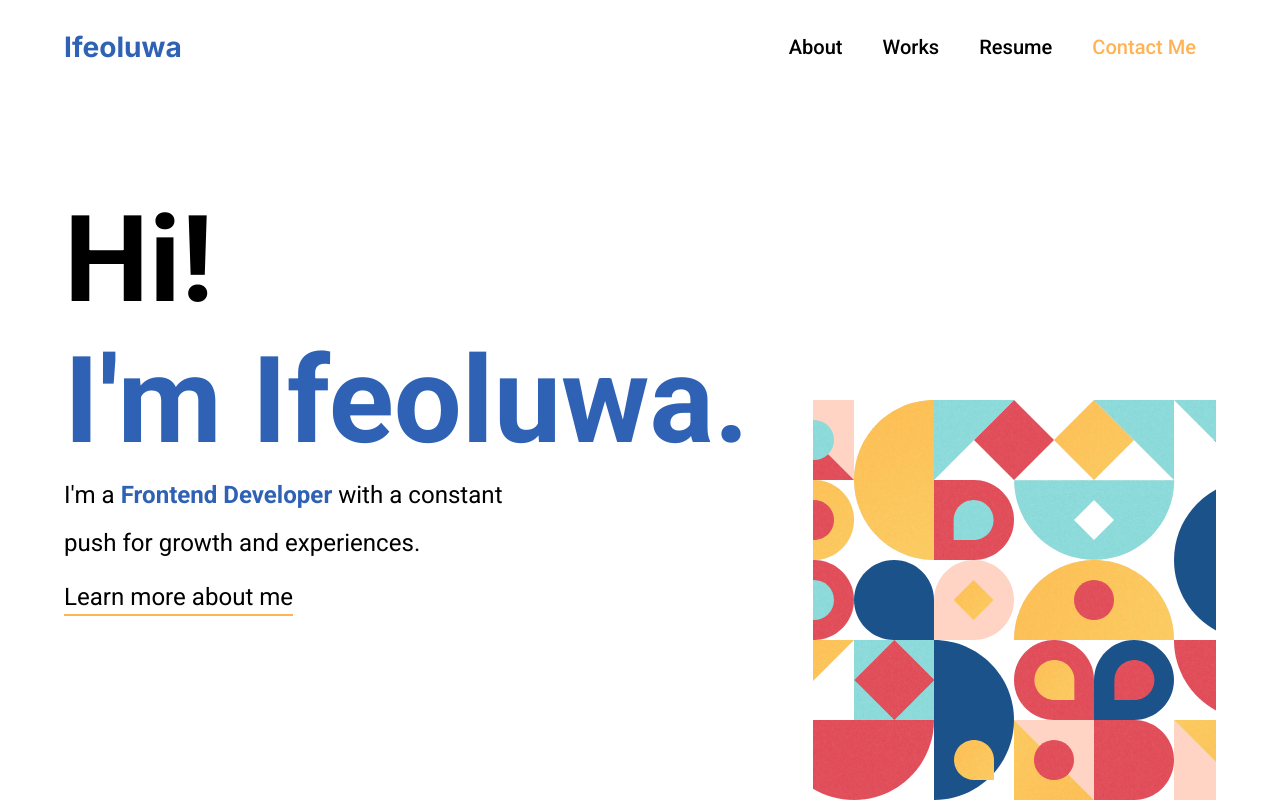
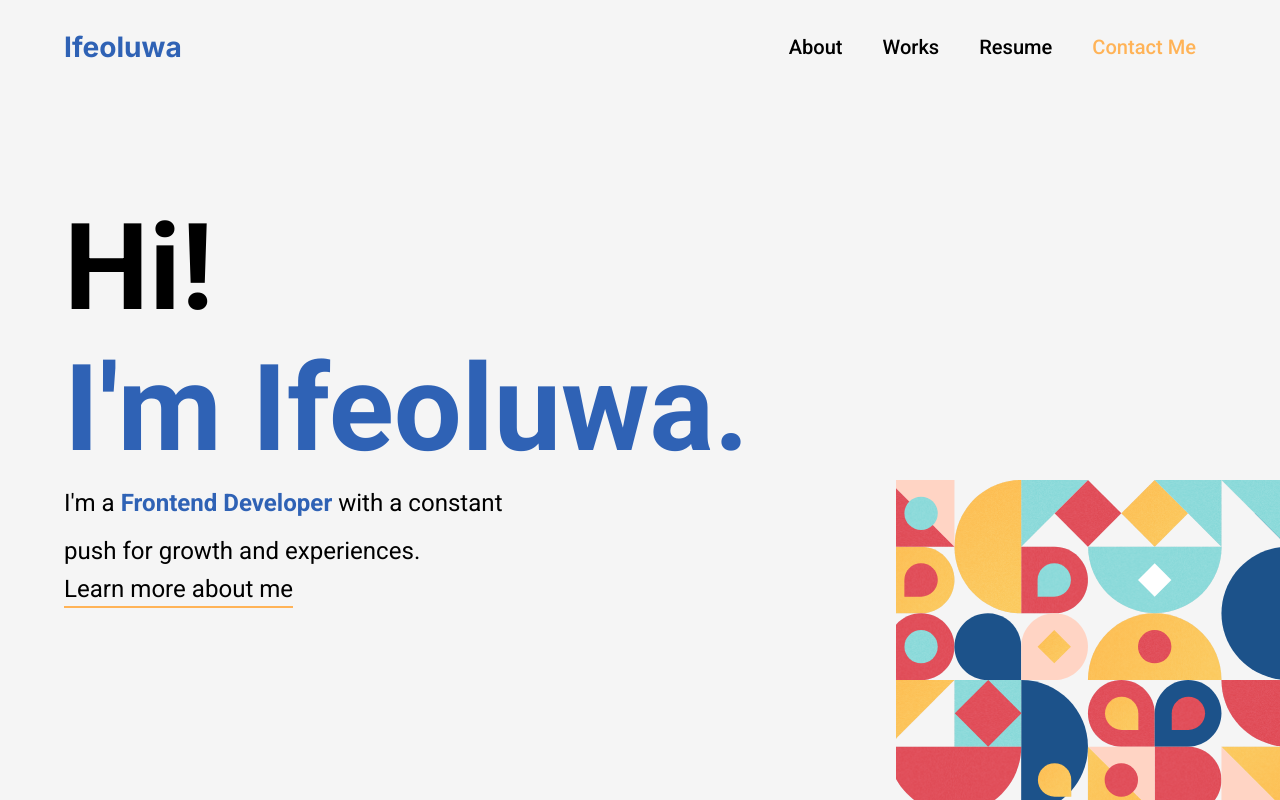
Before and after one commit to Adepejustephen/portfolio, a React (Create React App) app: page /home in a window 1280 px wide. Shown: the top 800 px of the page. Built offline with nearby package versions, Linux system fonts and the light colour scheme; a web font is replaced by a local one.

Commit message:
styled hero

```diff
--- a/src/components/Header/Header.Style.js
+++ b/src/components/Header/Header.Style.js
@@ -5,13 +5,13 @@ import { motion } from "framer-motion";
 
 export const Container = styled(motion.nav)`
   /* padding: 30px 0; */
-  min-height: ${(props) => (props.fix ? "80px" : "")};
+  height: ${(props) => (props.fix ? "80px" : "")};
   display: flex;
   align-items: center;
-  background-color: ${(props) => (props.fix ? "#fff" : "")};
+  background-color: ${(props) => (props.fix ? "#f5f5f5" : "")};
   position: ${(props) => (props.fix ? "fixed" : "absolute")};
   transition: ${(props) =>
-    props.fix ? " height 0.5s ease-in-out" : "0.5s ease-in-out"};
+    props.fix ? " heigh tbackground-color 0.5s ease-in-out" : "height background-color 0.5s ease-in-out"};
   z-index: 10;
   top: ${(props) => (props.fix ? "0" : "3rem")};
   left: 0;
--- a/src/components/Hero/Hero.Style.js
+++ b/src/components/Hero/Hero.Style.js
@@ -2,22 +2,27 @@ import styled from 'styled-components'
 import { motion } from 'framer-motion';
 import { Link } from "react-scroll";
 
-export const HeroContainer = styled(motion.div)`
-  width: 90%;
+export const Container = styled(motion.section)`
+  width: 100%;
   min-height: 100vh;
   height: 100%;
-  margin: 0 auto;
   display: flex;
   flex-direction: column;
   justify-content: center;
   position: relative;
+`;
+export const HeroContainer = styled(motion.div)`
+  width: 90%;
+  height: 100%;
+  margin: 0 auto;
+
 `;
 
 export const HeroTextContainer = styled.div`
 width: 100%;
   display: flex;
   flex-direction: column;
-  /* justify-content: center; */
+
 `;
 
 export const TopText = styled(motion.h1)`
@@ -61,8 +66,8 @@ export const ImageContainer = styled(motion.div)`
 position: absolute;
 bottom: -8rem;
 right: 0;
-height: 60%;
-width: 35%;
+height: 50%;
+width: 30%;
 display: none;
 
 &:hover{
--- a/src/components/Hero/index.jsx
+++ b/src/components/Hero/index.jsx
@@ -1,8 +1,9 @@
-import { HeroContainer, HeroLink, HeroLinkText, HeroTextContainer, ImageContainer, Intro, NameBold, TopText } from "./Hero.Style"
+import { Container, HeroContainer, HeroLink, HeroLinkText, HeroTextContainer, ImageContainer, Intro, NameBold, TopText } from "./Hero.Style"
 import Image from '../../assests/svg/Thur.svg'
 
 const Hero = () => {
   return (
+    <Container>
       <HeroContainer name="hero">
         <HeroTextContainer>
           <TopText>Hi!</TopText>
@@ -18,8 +19,8 @@ const Hero = () => {
         <HeroLink>
           <HeroLinkText>Learn more about me</HeroLinkText>
         </HeroLink>
-
       </HeroContainer>
+    </Container>
   );
 }
 
--- a/src/pages/porfolio/data.js
+++ b/src/pages/porfolio/data.js
@@ -1,4 +1,5 @@
 import NetFlix from '../../assests/images/Ifeoluwa-Netflix-clone.png'
+import Shop9ja from '../../assests/images/shop9ja.png'
 import Menshoes from '../../assests/images/MENSHOESNG.png'
 
 export const data = [
@@ -7,19 +8,21 @@ export const data = [
     desc: "Menshoesng is a fullstack ecommerce website built with Nextjs, MaterialUI, Css and MongoDb as database. This project is really dear to me because it represents my Nextjs learning process and it also exposed me to more technical aspects of the web(for example, Mongo db).",
     img: Menshoes,
     live: "https://menshoesng.vercel.app/",
-    git: ''
+    git: "",
   },
   {
     tile: "NextFlix Clone",
     desc: "This website is built with ReactJs, Styled components , Firebase authetication and Youtube-react. It allows autheticated users stream movie trailers when selected ",
     img: NetFlix,
-    live: "netflixclone-ife.netlify.app",
-    git: ''
+    live: "https://netflixclone-ife.netlify.app",
+    git: "",
   },
   {
-    tile: "NextFlix Clone",
+    tile: "Shop9ja  Dashboard",
     desc: "Getshoesng is a fullstack ecommerce website built with Nextjs, MaterialUI, Css and MongoDb as database. This project is really dear to me because it represents my Nextjs learning process and also exposed me to more technical aspects of the web(for example, Mongo db).",
-    img: NetFlix,
+    img: Shop9ja,
+    live: "https://shop9ja-dashboard.netlify.app/",
+    git: "",
   },
   {
     tile: "NextFlix Clone",
--- a/src/styles/GlobalStyles.jsx
+++ b/src/styles/GlobalStyles.jsx
@@ -21,22 +21,9 @@ export const GlobalStyle = createGlobalStyle`
        font-family: 'Roboto', sans-serif;
 /* font-family: 'Roboto Mono', monospace; */
        min-height: 100vh;
-       /* min-height: 100vh; */
-       /* font-family: 'Monument Extended', sans-serif; */
-       /* font-style: normal; */
-        /* height: 100%; */
-        /* background-color: #7EA1C4;
-        background-color: #1B365C;
-        background-color: #022840;
-        background-color: #212529;
-        background-color: #0A192F; */
+        color: #000;
+        background-color: #f5f5f5;
 
-        background-position: center;
-        background-size: contain;
-        background-repeat: no-repeat;
-        color: #000;
-        background-color: #FFFFFF;
-        /* position: relative; */
         overflow-x: hidden;
     }
 
```
Also changed, not shown: src/assests/images/shop9ja.png (added). Lines whose indentation alone changed are shown as unchanged.
